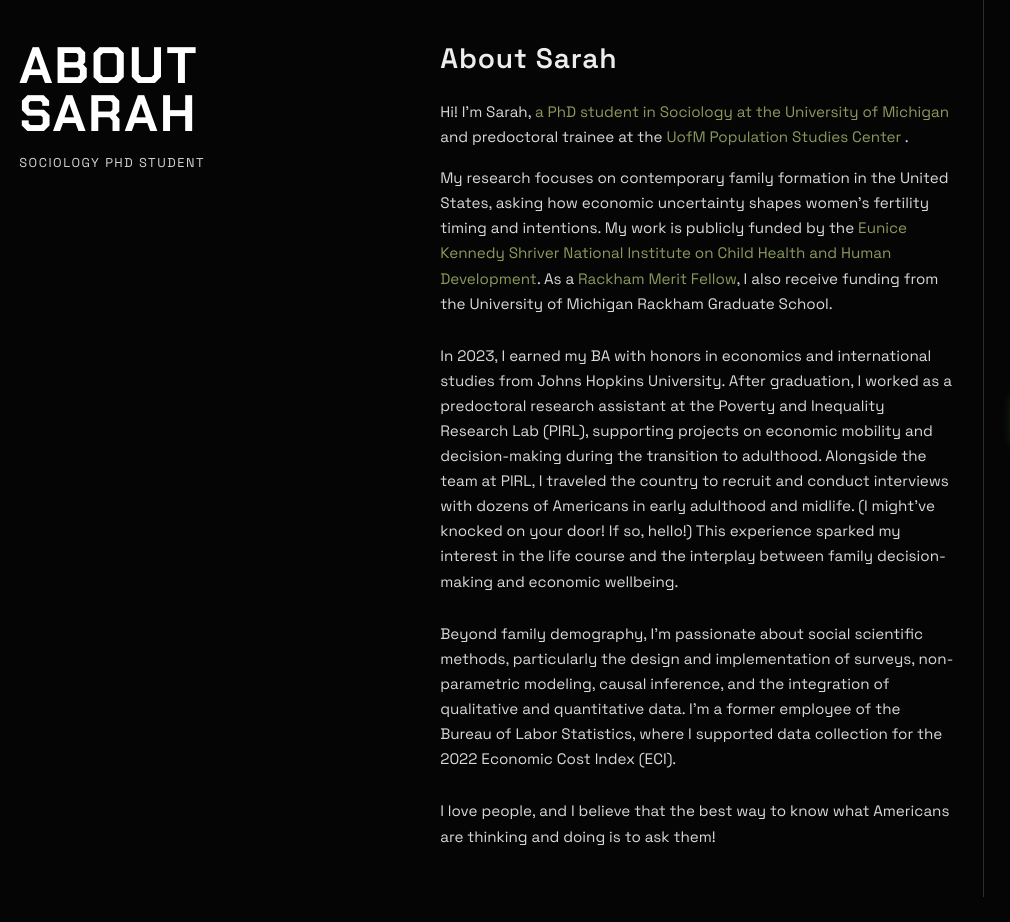
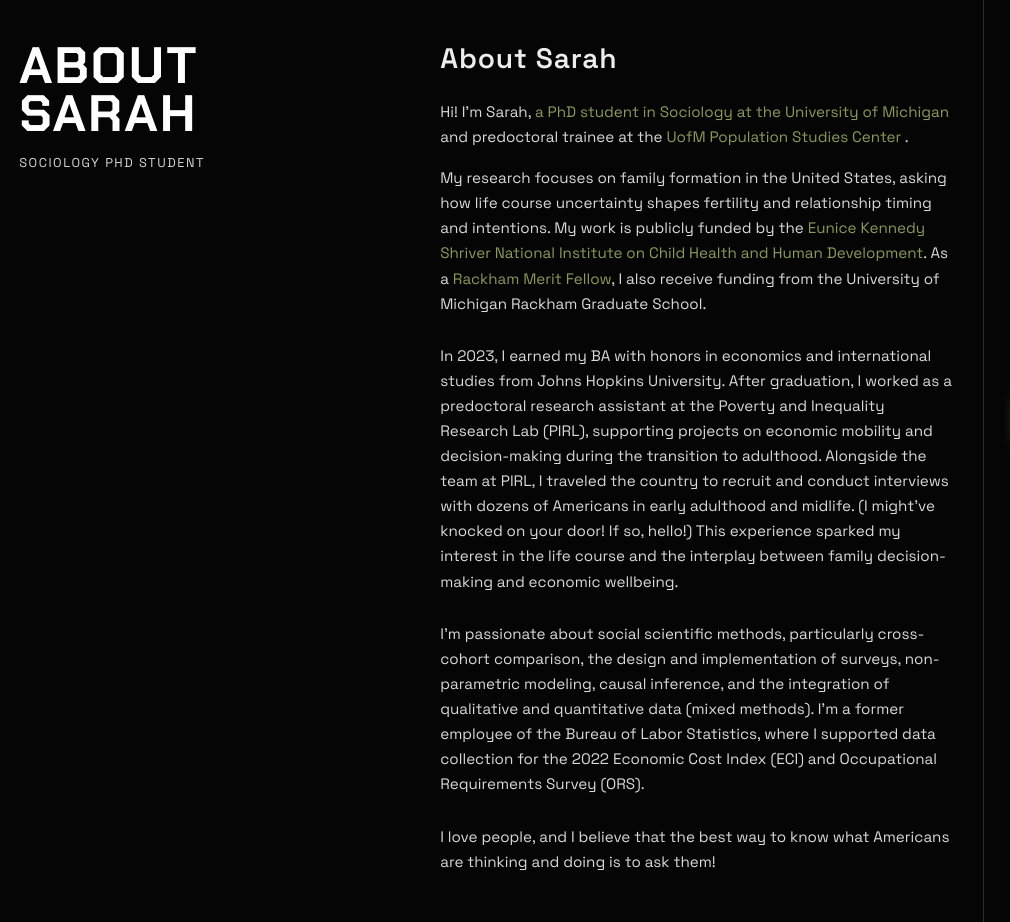
Before and after one commit to sarahs-house/web, a plain HTML site: page about.html in a window 1280 px wide. Shown: the full height of the page, 0-1010 px from the left. Before the commit the page ends 897 px from the top, so only its background shows below. Drawn offline with nearby package versions, Linux system fonts and the light colour scheme.

Commit message:
Update about.html

```diff
--- a/about.html
+++ b/about.html
@@ -20,7 +20,7 @@
       <article class="subpage-content">
         <h2 class="subpage-title">About Sarah</h2>
         <p class="subpage-intro">Hi! I'm Sarah, <a href= "https://lsa.umich.edu/soc/people/current-graduate-students/sarah-sullivan.html" target="_blank" rel="noopener noreferrer"> a PhD student in Sociology at the University of Michigan</a> and predoctoral trainee at the <a href="https://psc.isr.umich.edu/" target="_blank" rel="noopener noreferrer"> UofM Population Studies Center </a>. </p>
-        <p>My research focuses on contemporary family formation in the United States, asking how economic uncertainty shapes women's fertility timing and intentions. My work is publicly funded by the <a href="https://www.nichd.nih.gov/" target="_blank" rel="noopener noreferrer">Eunice Kennedy Shriver National Institute on Child Health and Human Development</a>. As a <a href="https://rackham.umich.edu/prospective-students/rackham-merit-fellowship-program/" target="_blank" rel="noopener noreferrer"> Rackham Merit Fellow</a>, I also receive funding from the University of Michigan Rackham Graduate School. </p>
+        <p>My research focuses on family formation in the United States, asking how life course uncertainty shapes fertility and relationship timing and intentions. My work is publicly funded by the <a href="https://www.nichd.nih.gov/" target="_blank" rel="noopener noreferrer">Eunice Kennedy Shriver National Institute on Child Health and Human Development</a>. As a <a href="https://rackham.umich.edu/prospective-students/rackham-merit-fellowship-program/" target="_blank" rel="noopener noreferrer"> Rackham Merit Fellow</a>, I also receive funding from the University of Michigan Rackham Graduate School. </p>
         <br>
         <p> In 2023, I earned my BA with honors in economics and international studies from Johns Hopkins University.
             After graduation, I worked as a predoctoral research assistant at the Poverty and Inequality Research Lab (PIRL), supporting projects on economic mobility
@@ -28,8 +28,8 @@
             This experience sparked my interest in the life course and the interplay between family decision-making and economic wellbeing.
         </p>
         <br>
-        <p> Beyond family demography, I'm passionate about social scientific methods, particularly the design and implementation of surveys, non-parametric modeling, causal inference, and the integration of qualitative and quantitative data.
-            I'm a former employee of the Bureau of Labor Statistics, where I supported data collection for the 2022 Economic Cost Index (ECI). </p>
+        <p> I'm passionate about social scientific methods, particularly cross-cohort comparison, the design and implementation of surveys, non-parametric modeling, causal inference, and the integration of qualitative and quantitative data (mixed methods).
+            I'm a former employee of the Bureau of Labor Statistics, where I supported data collection for the 2022 Economic Cost Index (ECI) and Occupational Requirements Survey (ORS). </p>
         <br>
         <p> I love people, and I believe that the best way to know what Americans are thinking and doing is to ask them! </p>
 
```
